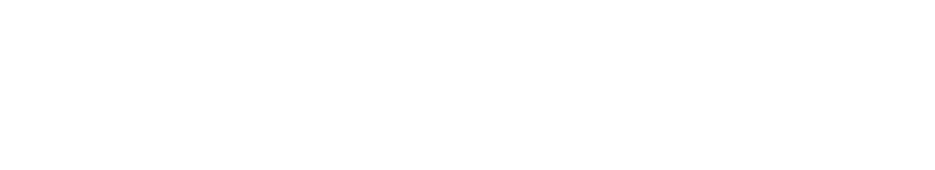
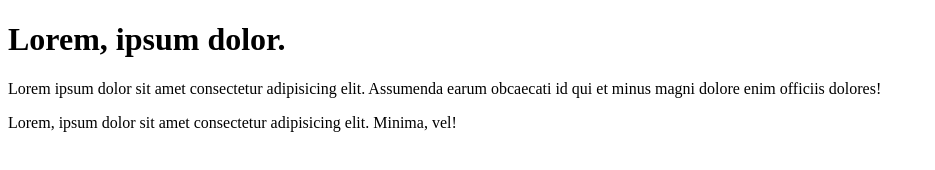
Before and after one commit to juliocmartinezADSO/Eliminar_Repo, a plain HTML site: page prueba.html in a window 1280 px wide. Shown: the whole page, without its empty margins (0-935 px from the left). Drawn offline with Linux system fonts and the light colour scheme.

Commit message:
h1 desde vsc

```diff
--- a/prueba.html
+++ b/prueba.html
@@ -7,6 +7,9 @@
     <title>Document</title>
 </head>
 <body>
+    <h1>Lorem, ipsum dolor.</h1>
+    <p>Lorem ipsum dolor sit amet consectetur adipisicing elit. Assumenda earum obcaecati id qui et minus magni dolore enim officiis dolores!</p>
+    <p>Lorem, ipsum dolor sit amet consectetur adipisicing elit. Minima, vel!</p>
 
 </body>
 </html>
```
